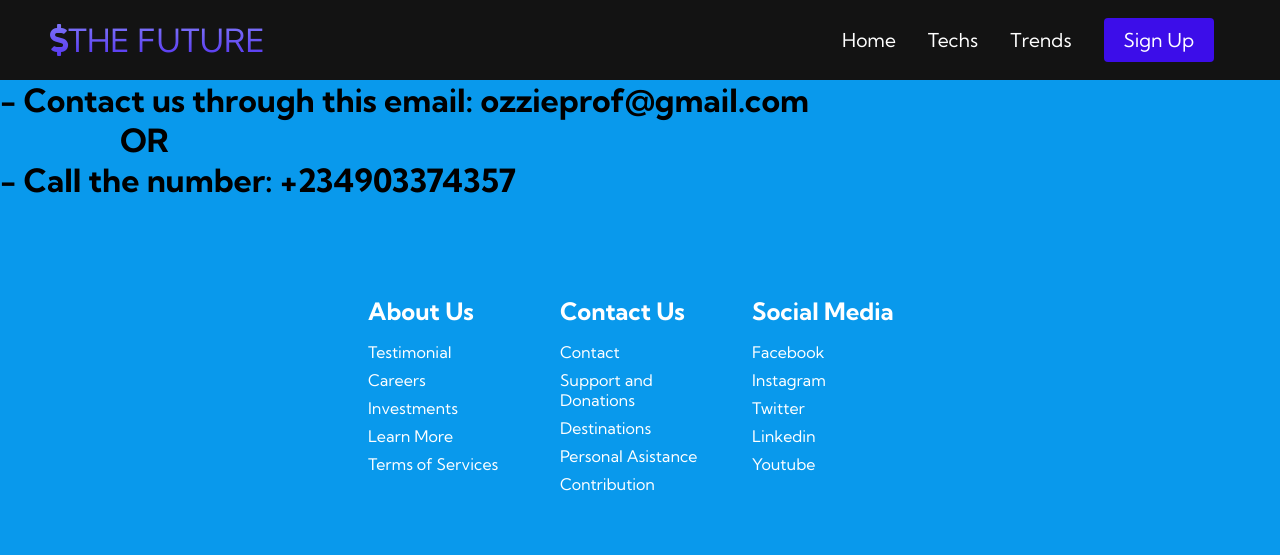
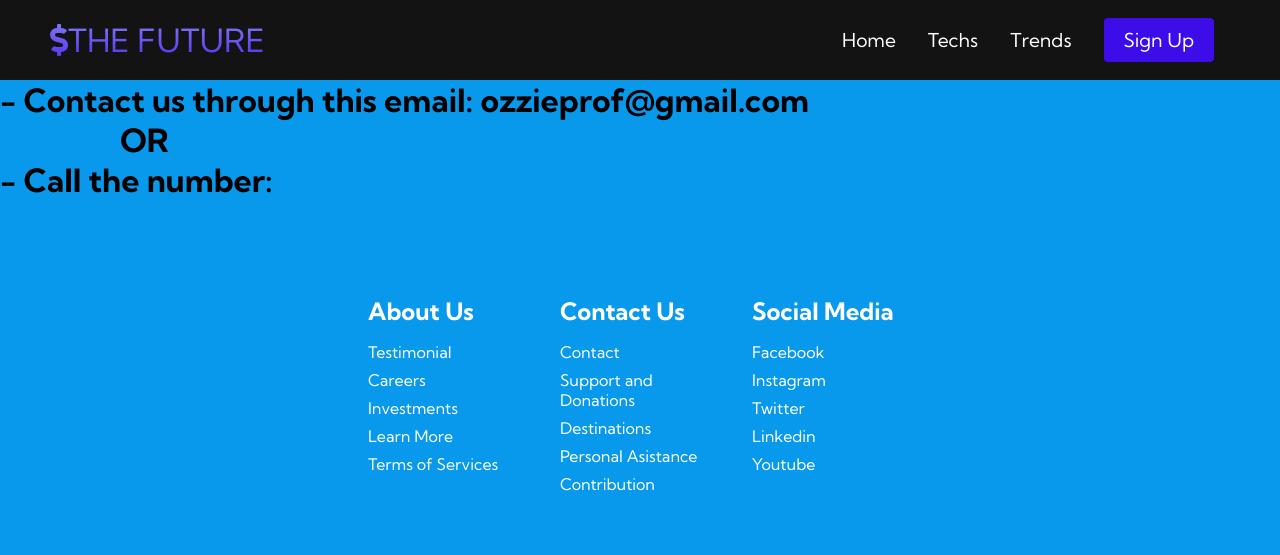
Before and after one commit to praise-eze/BlockTech-Website, a plain HTML site: page contact.html in a window 1280 px wide. Shown: the top 555 px of the page. Drawn offline with Linux system fonts and the light colour scheme.

Commit message:
Update contact.html

```diff
--- a/contact.html
+++ b/contact.html
@@ -53,7 +53,7 @@
 				<div class="contact__address">
 					<h1> - Contact us through this email: ozzieprof@gmail.com</h1>
 					<h2>OR</h2>
-					<h1> - Call the number: +234903374357</h2>
+					<h1> - Call the number: </h2>
 				</div>
 				<style>
 
```
